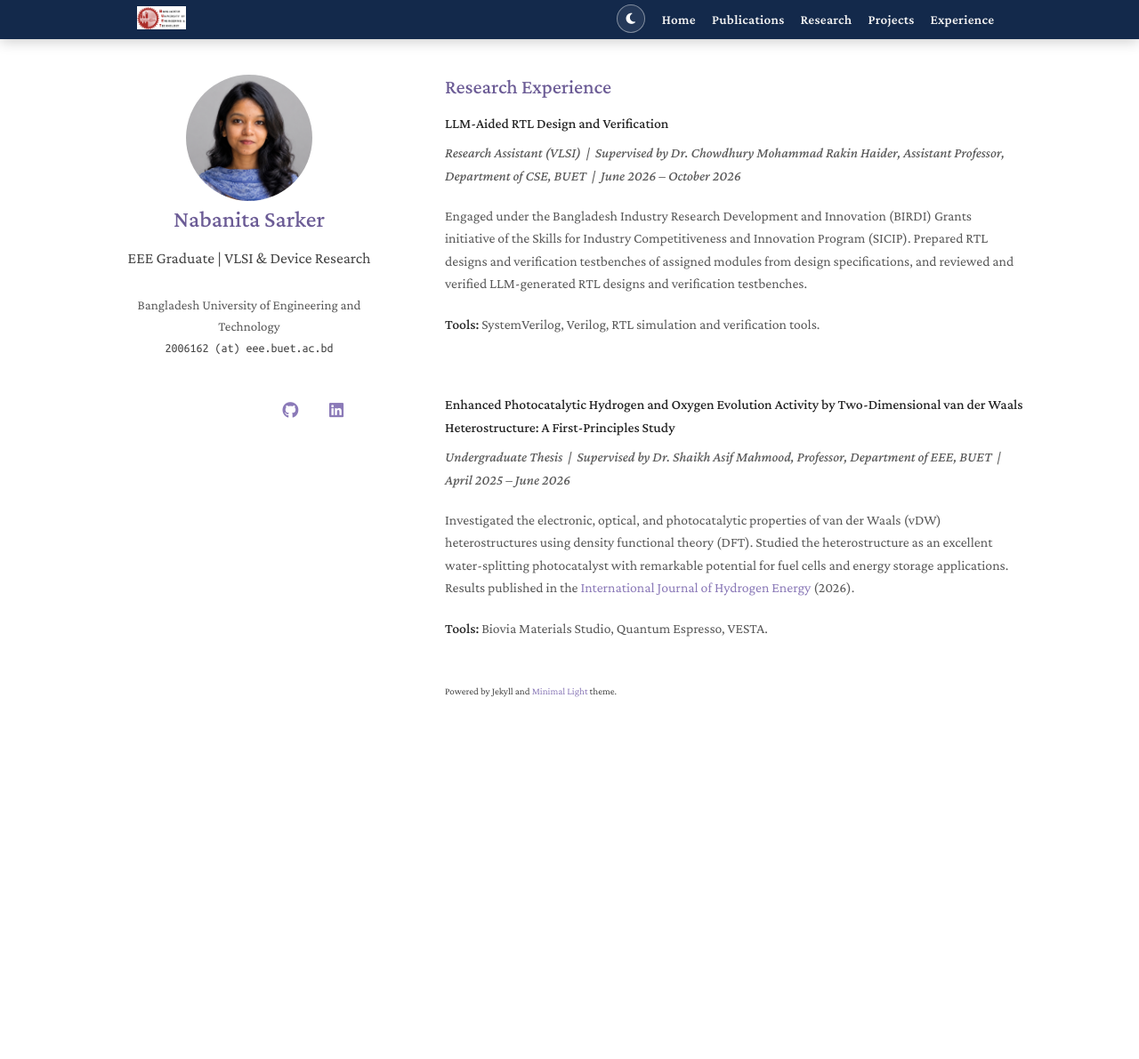
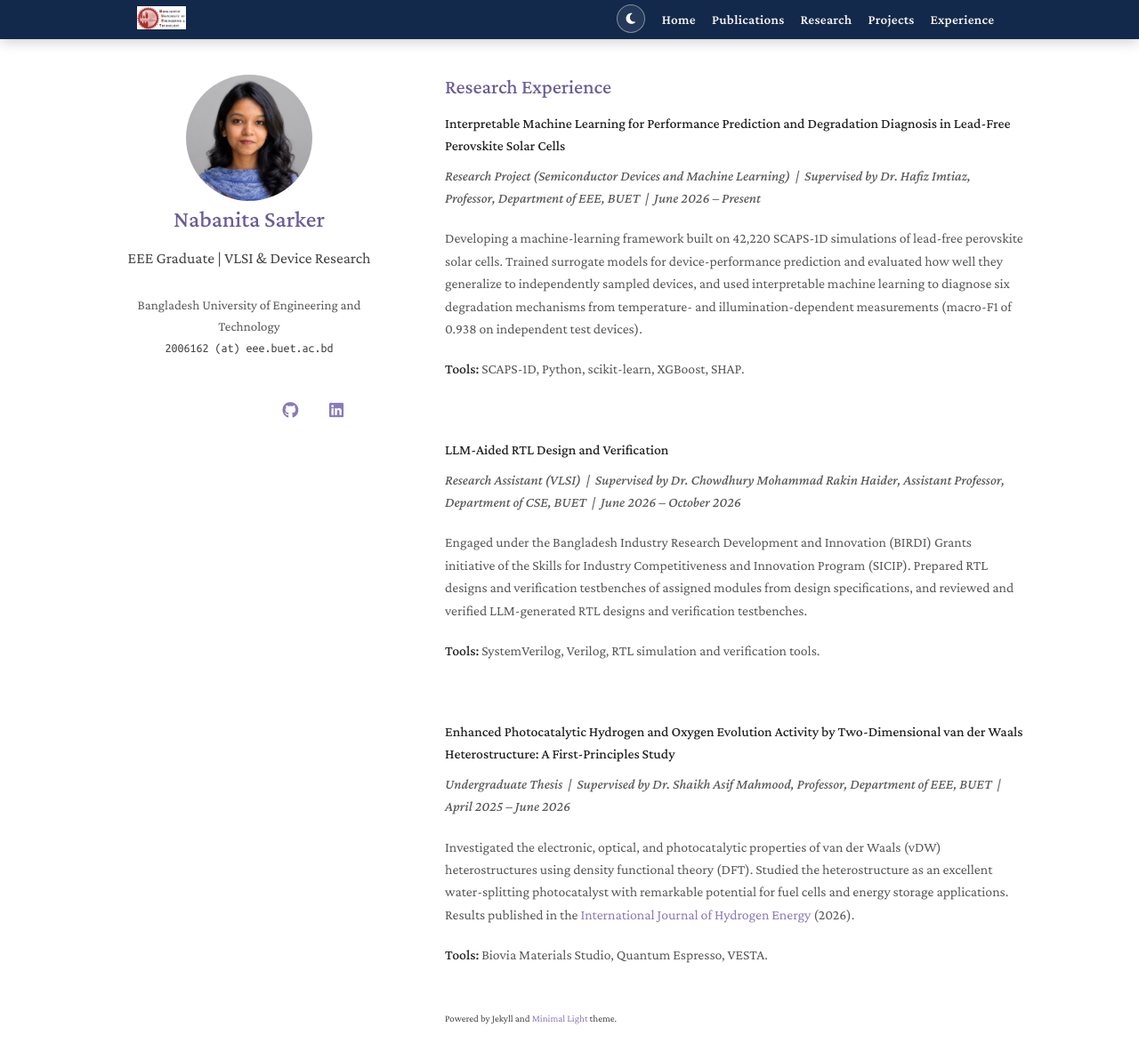
Before and after one commit to NabanitaSarker162/NabanitaSarker162.github.io, a Jekyll site: the page built from research/index.md, in a window 1280 px wide and 1226 px high. Shown: the top 1191 px of the window at 89% size. Built offline with Jekyll 4.4.1, drawn with Linux system fonts in a browser that asks for light colours; a style sheet for code colours, icons or effects is not loaded.

Commit message:
Add perovskite solar-cell ML research (with Dr. Hafiz Imtiaz)
Co-Authored-By: Claude Opus 5.5 <noreply@anthropic.com>

```diff
--- a/_includes/research.md
+++ b/_includes/research.md
@@ -1,4 +1,18 @@
 ## Research Experience
+
+<p class="research-title">
+  <autocolor><strong>Interpretable Machine Learning for Performance Prediction and Degradation Diagnosis in Lead-Free Perovskite Solar Cells</strong></autocolor>
+</p>
+
+<p><autocolor><em>Research Project (Semiconductor Devices and Machine Learning) &nbsp;|&nbsp; Supervised by Dr. Hafiz Imtiaz, Professor, Department of EEE, BUET &nbsp;|&nbsp; June 2026 – Present</em></autocolor></p>
+
+<p>
+  <autocolor>Developing a machine-learning framework built on 42,220 SCAPS-1D simulations of lead-free perovskite solar cells. Trained surrogate models for device-performance prediction and evaluated how well they generalize to independently sampled devices, and used interpretable machine learning to diagnose six degradation mechanisms from temperature- and illumination-dependent measurements (macro-F1 of 0.938 on independent test devices).</autocolor>
+</p>
+
+<p><autocolor><strong>Tools:</strong> SCAPS-1D, Python, scikit-learn, XGBoost, SHAP.</autocolor></p>
+
+<br>
 
 <p class="research-title">
   <autocolor><strong>LLM-Aided RTL Design and Verification</strong></autocolor>
```
Also changed, not shown: index.md (+3 -0 lines).
